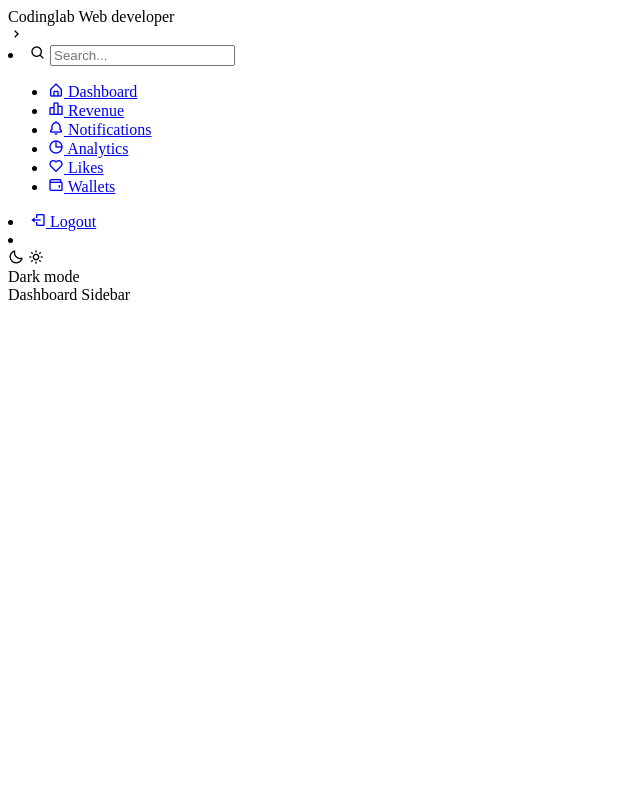
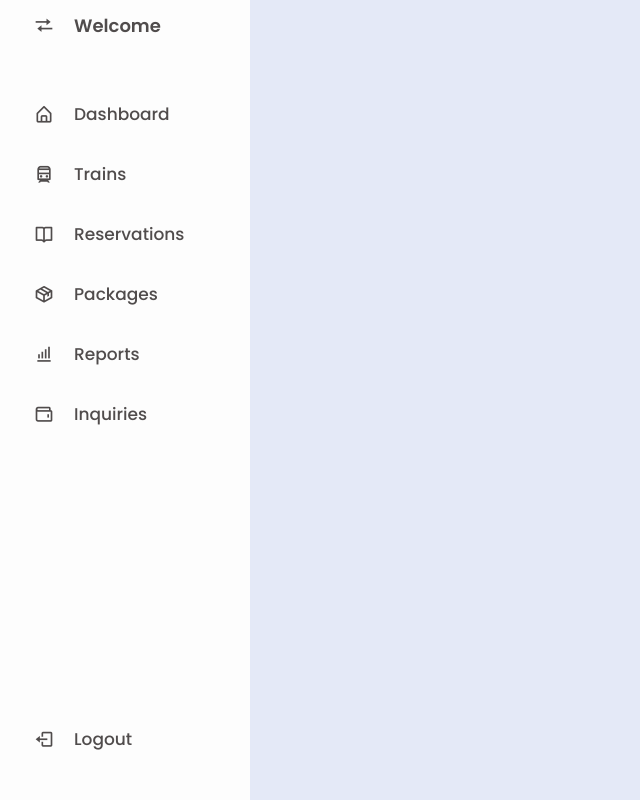
Before and after one commit to sooriyo/Localhost, a PHP site: page /home.php in a window 1280 px wide. Shown: the whole page, without its empty margins (0-640 px from the left). Run offline with PHP 8.4, Linux system fonts and the light colour scheme; the visitor is signed in with stand-in values (Sample User, id 1).

```diff
--- a/home.php
+++ b/home.php
@@ -19,6 +19,7 @@ echo "";
     <!----======== CSS ======== -->
     <link rel="stylesheet" href="nav.css">
     <link href='https://unpkg.com/boxicons@2.1.1/css/boxicons.min.css' rel='stylesheet'>
+    <title></title>
 
     <!--<title>Dashboard Sidebar Menu</title>-->
 </head>
@@ -27,66 +28,62 @@ echo "";
     <header>
         <div class="image-text">
                 <span class="image">
-                    <!--<img src="logo.png" alt="">-->
+                    <i class='bx bx-transfer icon'></i>
+                  <!--  <img src="logo.png" alt=""-->
                 </span>
 
             <div class="text logo-text">
-                <span class="name">Codinglab</span>
-                <span class="profession">Web developer</span>
+                <span class="name">Welcome</span>
+
+               <!-- <span class="profession">Cylon Trains</span> -->
             </div>
         </div>
 
-        <i class='bx bx-chevron-right toggle'></i>
+     <!--   <i class='bx bx-chevron-right toggle'></i> -->
     </header>
 
     <div class="menu-bar">
         <div class="menu">
-
-            <li class="search-box">
-                <i class='bx bx-search icon'></i>
-                <input type="text" placeholder="Search...">
-            </li>
-
             <ul class="menu-links">
                 <li class="nav-link">
                     <a href="#">
-                        <i class='bx bx-home-alt icon' ></i>
+                        <i class='bx bx-home-alt icon'></i>
                         <span class="text nav-text">Dashboard</span>
                     </a>
                 </li>
 
                 <li class="nav-link">
                     <a href="#">
-                        <i class='bx bx-bar-chart-alt-2 icon' ></i>
-                        <span class="text nav-text">Revenue</span>
+                        <i class='bx bx-train icon'></i>
+                        <span class="text nav-text">Trains</span>
                     </a>
                 </li>
 
                 <li class="nav-link">
                     <a href="#">
-                        <i class='bx bx-bell icon'></i>
-                        <span class="text nav-text">Notifications</span>
+                        <i class='bx bx-book-open icon'></i>
+                        <span class="text nav-text">Reservations</span>
                     </a>
                 </li>
 
                 <li class="nav-link">
                     <a href="#">
-                        <i class='bx bx-pie-chart-alt icon' ></i>
-                        <span class="text nav-text">Analytics</span>
+                        <i class='bx bx-package icon'></i>
+                        <span class="text nav-text">Packages</span>
                     </a>
                 </li>
 
                 <li class="nav-link">
                     <a href="#">
-                        <i class='bx bx-heart icon' ></i>
-                        <span class="text nav-text">Likes</span>
+                        <i class='bx bx-bar-chart-alt icon'></i>
+                        <span class="text nav-text">Reports</span>
                     </a>
                 </li>
 
                 <li class="nav-link">
                     <a href="#">
-                        <i class='bx bx-wallet icon' ></i>
-                        <span class="text nav-text">Wallets</span>
+                        <i class='bx bx-wallet icon'></i>
+                        <span class="text nav-text">Inquiries</span>
                     </a>
                 </li>
 
@@ -95,23 +92,15 @@ echo "";
 
         <div class="bottom-content">
             <li class="">
-                <a href="#">
-                    <i class='bx bx-log-out icon' ></i>
+                <a href="index.php">
+                    <i class='bx bx-log-out icon'></i>
                     <span class="text nav-text">Logout</span>
                 </a>
             </li>
 
-            <li class="mode">
-                <div class="sun-moon">
-                    <i class='bx bx-moon icon moon'></i>
-                    <i class='bx bx-sun icon sun'></i>
-                </div>
-                <span class="mode-text text">Dark mode</span>
-
                 <div class="toggle-switch">
                     <span class="switch"></span>
                 </div>
-            </li>
 
         </div>
     </div>
@@ -119,35 +108,21 @@ echo "";
 </nav>
 
 <section class="home">
-    <div class="text">Dashboard Sidebar</div>
+  <!--  <div class="text">Dashboard Sidebar</div> -->
 </section>
 
 <script>
     const body = document.querySelector('body'),
         sidebar = body.querySelector('nav'),
         toggle = body.querySelector(".toggle"),
-        searchBtn = body.querySelector(".search-box"),
         modeSwitch = body.querySelector(".toggle-switch"),
         modeText = body.querySelector(".mode-text");
 
+  <!--
+      toggle.addEventListener("click", () => {
+        sidebar.classList.toggle("close");
 
-    toggle.addEventListener("click" , () =>{
-        sidebar.classList.toggle("close");
-    })
 
-    searchBtn.addEventListener("click" , () =>{
-        sidebar.classList.remove("close");
-    })
-
-    modeSwitch.addEventListener("click" , () =>{
-        body.classList.toggle("dark");
-
-        if(body.classList.contains("dark")){
-            modeText.innerText = "Light mode";
-        }else{
-            modeText.innerText = "Dark mode";
-
-        }
     });
 </script>
 
--- /dev/null
+++ b/nav.css
@@ -0,0 +1,294 @@
+/* Google Font Import - Poppins */
+@import url('https://fonts.googleapis.com/css2?family=Poppins:wght@300;400;500;600;700&display=swap');
+*{
+    margin: 0;
+    padding: 0;
+    box-sizing: border-box;
+    font-family: 'Poppins', sans-serif;
+}
+
+:root{
+    /* ===== Colors ===== */
+    --body-color: #E4E9F7;
+    --sidebar-color: #fdfdfd;
+    --primary-color: #4b49ab;
+    --primary-color-light: #6e1313;
+    --toggle-color: #DDD;
+    --text-color: #504c4c;
+
+    /* ====== Transition ====== */
+    --tran-03: all 0.2s ease;
+    --tran-03: all 0.3s ease;
+    --tran-04: all 0.3s ease;
+    --tran-05: all 0.3s ease;
+}
+
+body{
+    min-height: 100vh;
+    background-color: var(--body-color);
+    transition: var(--tran-05);
+}
+
+::selection{
+    background-color: var(--primary-color);
+    color: #fff;
+}
+
+body.dark{
+    --body-color: #18191a;
+    --sidebar-color: #242526;
+    --primary-color: #3a3b3c;
+    --primary-color-light: #3a3b3c;
+    --toggle-color: #fff;
+    --text-color: #ccc;
+}
+
+/* ===== Sidebar ===== */
+.sidebar{
+    position: fixed;
+    top: 0;
+    left: 0;
+    height: 100%;
+    width: 250px;
+    padding: 10px 14px;
+    background: var(--sidebar-color);
+    transition: var(--tran-05);
+    z-index: 100;
+}
+.sidebar.close{
+    width: 250px;
+}
+
+/* ===== Reusable code - Here ===== */
+.sidebar li{
+    height: 50px;
+    list-style: none;
+    display: flex;
+    align-items: center;
+    margin-top: 10px;
+}
+/*
+.sidebar header .image,
+.sidebar .icon{
+    min-width: 60px;
+    border-radius: 6px;
+}
+*/
+.sidebar .icon{
+    min-width: 60px;
+    border-radius: 6px;
+    height: 100%;
+    display: flex;
+    align-items: center;
+    justify-content: center;
+    font-size: 20px;
+}
+
+.sidebar .text,
+.sidebar .icon{
+    color: var(--text-color);
+    transition: var(--tran-03);
+}
+
+.sidebar .text{
+    font-size: 17px;
+    font-weight: 500;
+    white-space: nowrap;
+    opacity: 1;
+}/*
+.sidebar.close .text{
+    opacity: 0;
+}*/
+/* =========================== */
+
+.sidebar header{
+    position: center;
+}
+
+.sidebar header .image-text{
+    display: flex;
+    align-items: center;
+}
+.sidebar header .logo-text{
+    display: flex;
+    flex-direction: column;
+}
+header .image-text .name {
+    margin-top: 2px;
+    font-size: 18px;
+    font-weight: 600;
+}
+
+header .image-text .profession{
+    font-size: 16px;
+    margin-top: -2px;
+    display: block;
+}
+
+.sidebar header .image{
+    display: flex;
+    align-items: center;
+    justify-content: center;
+}
+
+.sidebar header .image img{
+    width: 40px;
+    border-radius: 6px;
+}
+/*
+.sidebar header .toggle{
+    position: absolute;
+    top: 50%;
+    right: -25px;
+    transform: translateY(-50%) rotate(180deg);
+    height: 25px;
+    width: 25px;
+    background-color: var(--primary-color);
+    color: var(--sidebar-color);
+    border-radius: 50%;
+    display: flex;
+    align-items: center;
+    justify-content: center;
+    font-size: 22px;
+    cursor: pointer;
+    transition: var(--tran-05);
+}*/
+
+body.dark .sidebar header .toggle{
+    color: var(--text-color);
+}
+/*
+.sidebar.close .toggle{
+    transform: translateY(-50%) rotate(0deg);
+}
+*/
+.sidebar .menu{
+
+    margin-top: 40px;
+}
+
+.sidebar li.search-box{
+    border-radius: 6px;
+    background-color: var(--primary-color-light);
+    cursor: pointer;
+    transition: var(--tran-05);
+}
+
+.sidebar li a{
+    list-style: none;
+    height: 100%;
+    background-color: transparent;
+    display: flex;
+    align-items: center;
+    width: 100%;
+    border-radius: 6px;
+    text-decoration: none;
+    transition: var(--tran-03);
+}
+
+.sidebar li a:hover{
+    background-color: var(--primary-color);
+}
+.sidebar li a:hover .icon,
+.sidebar li a:hover .text{
+    color: var(--sidebar-color);
+}
+body.dark .sidebar li a:hover .icon,
+body.dark .sidebar li a:hover .text{
+    color: var(--text-color);
+}
+
+.sidebar .menu-bar{
+    height: calc(100% - 55px);
+    display: flex;
+    flex-direction: column;
+    justify-content: space-between;
+    overflow-y: scroll;
+}
+.menu-bar::-webkit-scrollbar{
+    display: none;
+}
+.sidebar .menu-bar .mode{
+    border-radius: 6px;
+    background-color: var(--primary-color-light);
+    position: relative;
+    transition: var(--tran-05);
+}
+
+.menu-bar .mode .sun-moon{
+    height: 50px;
+    width: 60px;
+}
+
+.mode .sun-moon i{
+    position: absolute;
+}
+.mode .sun-moon i.sun{
+    opacity: 0;
+}
+body.dark .mode .sun-moon i.sun{
+    opacity: 1;
+}
+body.dark .mode .sun-moon i.moon{
+    opacity: 0;
+}
+
+.menu-bar .bottom-content .toggle-switch{
+    position: absolute;
+    right: 0;
+    height: 100%;
+    min-width: 60px;
+    display: flex;
+    align-items: center;
+    justify-content: center;
+    border-radius: 6px;
+    cursor: pointer;
+}
+.toggle-switch .switch{
+    position: relative;
+    height: 22px;
+    width: 40px;
+    border-radius: 25px;
+    background-color: var(--toggle-color);
+    transition: var(--tran-05);
+}
+
+.switch::before{
+    content: '';
+    position: absolute;
+    height: 15px;
+    width: 15px;
+    border-radius: 50%;
+    top: 50%;
+    left: 5px;
+    transform: translateY(-50%);
+    background-color: var(--sidebar-color);
+    transition: var(--tran-04);
+}
+
+body.dark .switch::before{
+    left: 20px;
+}
+
+.home{
+    position: absolute;
+    top: 0;
+    top: 0;
+    left: 250px;
+    height: 100vh;
+    width: calc(100% - 250px);
+    background-color: var(--body-color);
+    transition: var(--tran-05);
+}
+.home .text{
+    font-size: 30px;
+    font-weight: 500;
+    color: var(--text-color);
+    padding: 12px 60px;
+}
+
+.sidebar.close ~ .home{
+    left: 78px;
+    height: 100vh;
+    width: calc(100% - 78px);
+}
```
Also changed, not shown: index.php (+2 -8 lines), logo.png (added).
